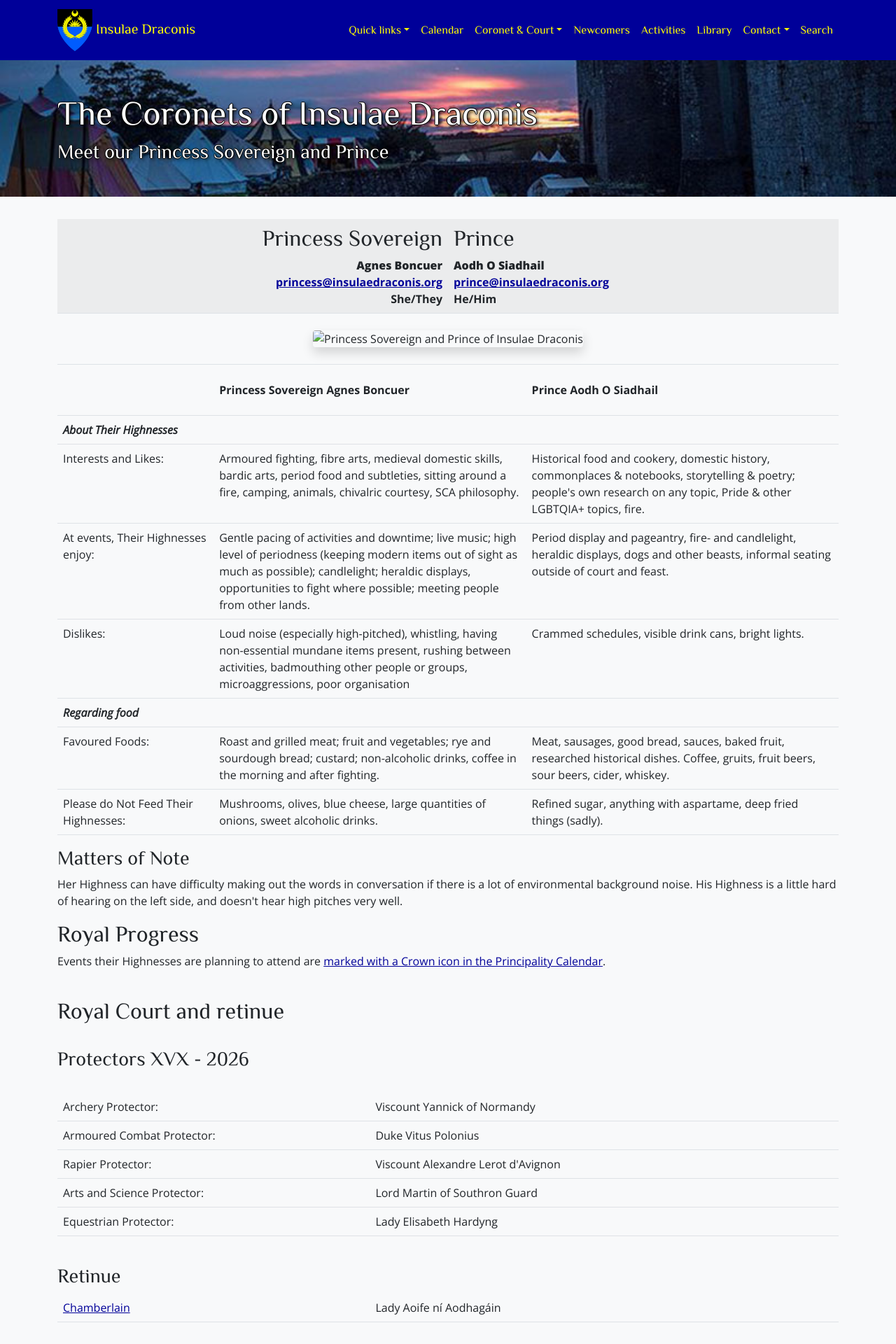
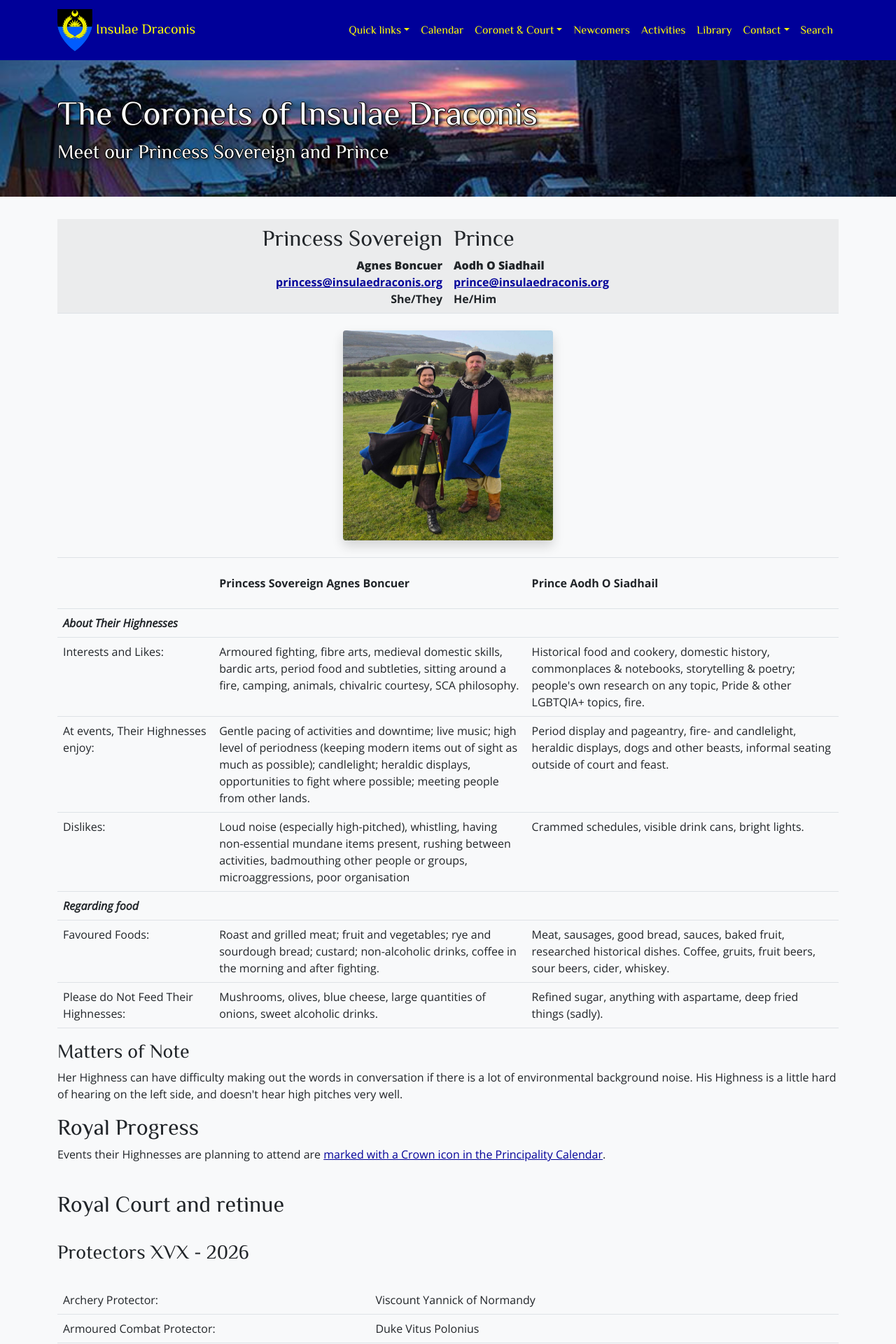
Before and after one commit to drachenwald/insulae-draconis, a Jekyll site: the page built from coronet/index.html, in a window 1280 px wide. Shown: the top 1920 px of the page at 70% size. Built offline with Jekyll 4.4.1, drawn with Linux system fonts in a browser that asks for light colours; comment, search, counter and statistics services are not loaded.

Commit message:
Update image tag in index.html for responsiveness

```diff
--- a/coronet/index.html
+++ b/coronet/index.html
@@ -22,7 +22,7 @@
     </tr>
     <tr>
       <td colspan="2" style="text-align: center">
-        <img width="400" src="coronet/images/Agnes_Aodh.jpg" class="rounded shadow m-3" alt="Princess Sovereign and Prince of Insulae Draconis">
+        <img src="{% link coronet/images/Agnes_Aodh.jpg %}" style="max-width: 300px; height: auto;" class="rounded my-3 shadow" />
       </td>
     </tr>
   </tbody>
```
